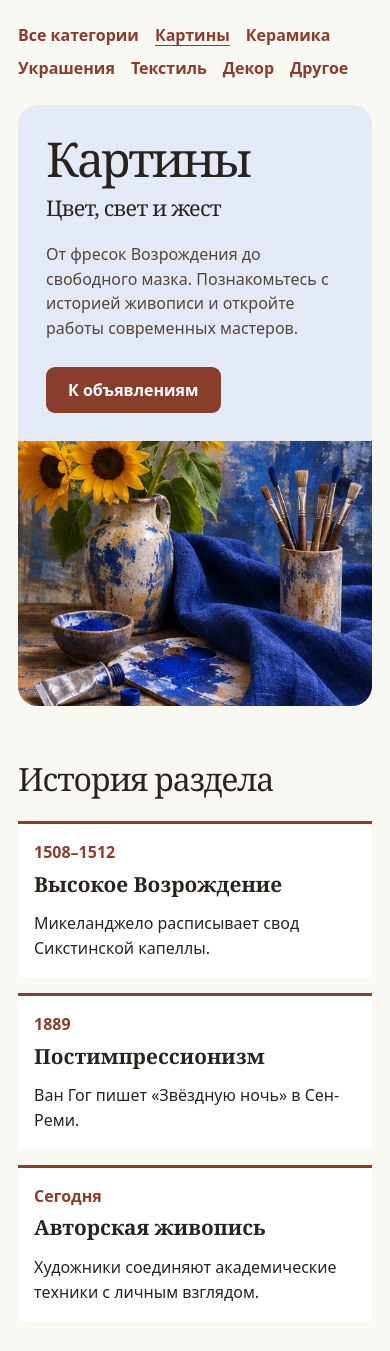
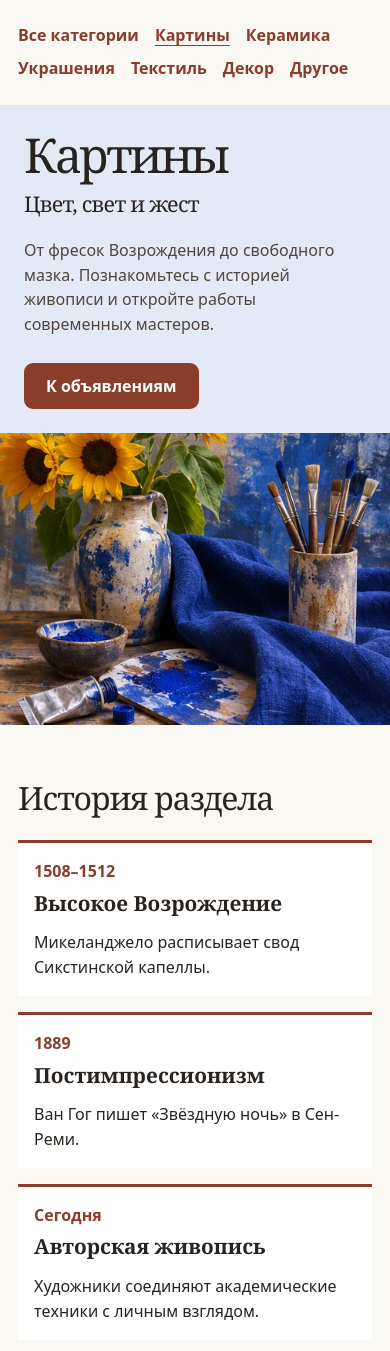
Before and after one commit to Aram9622/handmade-world, a Laravel app: page /?category=paintings in a window 390 px wide. Shown: the part 72-1423 px from the top of the page. Run offline with Laravel 12, Linux system fonts and the light colour scheme; data that the repository does not hold is empty.

Commit message:
Extend full-width covers to catalog categories

```diff
--- a/public/market.css
+++ b/public/market.css
@@ -187,17 +187,19 @@ small{font-weight:400;color:var(--muted);font-size:.88rem}
  to{opacity:1}
 }
 
-.home-cover{
+.full-cover{
  margin-top:0;
  border-radius:0;
  grid-template-columns:repeat(2,minmax(0,1fr));
- min-height:max(520px,calc(100svh - 77px));
 }
-.home-cover .hero-copy{padding:clamp(32px,7vw,144px)}
-.home-cover h1{text-wrap:balance}
+.home-cover{min-height:max(520px,calc(100svh - 77px))}
+.category-intro{display:flex;flex-direction:column;min-height:calc(100svh - 77px)}
+.category-cover{flex:1;min-height:520px}
+.full-cover .hero-copy{padding:clamp(32px,7vw,144px)}
+.full-cover h1{text-wrap:balance}
 html[lang="hy"] .home-cover h1{font-size:clamp(2.5rem,5.4vw,6rem)}
-.home-cover-art{position:relative}
-.home-cover-art .editorial-image{
+.cover-art{position:relative}
+.cover-art .editorial-image{
  position:absolute;
  inset:0;
  width:100%;
@@ -206,10 +208,11 @@ html[lang="hy"] .home-cover h1{font-size:clamp(2.5rem,5.4vw,6rem)}
  max-height:none;
 }
 @media(max-width:760px){
- .home-cover{grid-template-columns:1fr;min-height:0}
- .home-cover-art{aspect-ratio:4/3}
- .home-cover .hero-copy{padding:clamp(24px,6vw,48px)}
- .home-cover h1{overflow-wrap:anywhere}
+ .full-cover{grid-template-columns:1fr;min-height:0}
+ .category-intro{min-height:0}
+ .cover-art{aspect-ratio:4/3}
+ .full-cover .hero-copy{padding:clamp(24px,6vw,48px)}
+ .full-cover h1{overflow-wrap:anywhere}
 }
 
 
--- a/resources/views/catalog.blade.php
+++ b/resources/views/catalog.blade.php
@@ -23,9 +23,13 @@
     @endif
 @endpush
 
-@if($showEditorial && !$categoryName)
+@if($showEditorial)
     @section('cover')
-        @include('home-cover')
+        @if($categoryName)
+            @include('category-cover', ['story' => $editorial[$category]])
+        @else
+            @include('home-cover')
+        @endif
     @endsection
 @endif
 
--- /dev/null
+++ b/resources/views/category-cover.blade.php
@@ -0,0 +1,21 @@
+<div class="category-intro">
+    <div class="wrap">
+        <nav class="category-nav" aria-label="{{ __('Категории каталога') }}">
+            <a class="text-link" href="{{ route('catalog') }}">{{ __('Все категории') }}</a>
+            @foreach(\App\Models\Listing::CATEGORIES as $key => $label)
+                <a class="text-link" href="{{ route('catalog', ['category' => $key]) }}" @if($key === $category) aria-current="page" @endif>{{ __($label) }}</a>
+            @endforeach
+        </nav>
+    </div>
+    <section class="hero editorial-hero full-cover category-cover editorial-{{ $category }}">
+        <div class="hero-copy">
+            <h1>{{ $categoryName }}</h1>
+            <h2>{{ __($story['heading']) }}</h2>
+            <p>{{ __($story['intro']) }}</p>
+            <a class="button" href="#catalog">{{ __('К объявлениям') }}</a>
+        </div>
+        <div class="cover-art">
+            <img class="editorial-image" src="{{ asset('images/editorial/'.$category.'.webp') }}" alt="{{ __($story['alt']) }}" fetchpriority="high">
+        </div>
+    </section>
+</div>
--- a/resources/views/category-editorial.blade.php
+++ b/resources/views/category-editorial.blade.php
@@ -1,18 +1,3 @@
-<nav class="category-nav" aria-label="{{ __('Категории каталога') }}">
-    <a class="text-link" href="{{ route('catalog') }}">{{ __('Все категории') }}</a>
-    @foreach(\App\Models\Listing::CATEGORIES as $key => $label)
-        <a class="text-link" href="{{ route('catalog', ['category' => $key]) }}" @if($key === $category) aria-current="page" @endif>{{ __($label) }}</a>
-    @endforeach
-</nav>
-<section class="hero editorial-hero editorial-{{ $category }}">
-    <div class="hero-copy">
-        <h1>{{ $categoryName }}</h1>
-        <h2>{{ __($story['heading']) }}</h2>
-        <p>{{ __($story['intro']) }}</p>
-        <a class="button" href="#catalog">{{ __('К объявлениям') }}</a>
-    </div>
-    <img class="editorial-image" src="{{ asset('images/editorial/'.$category.'.webp') }}" alt="{{ __($story['alt']) }}" fetchpriority="high">
-</section>
 <section class="editorial-history" aria-labelledby="history-heading">
     <h2 id="history-heading">{{ __('История раздела') }}</h2>
     <ol class="timeline">
--- a/resources/views/home-cover.blade.php
+++ b/resources/views/home-cover.blade.php
@@ -1,10 +1,10 @@
-<section class="hero editorial-hero home-cover">
+<section class="hero editorial-hero full-cover home-cover">
     <div class="hero-copy">
         <h1>{{ __('Сделано') }} <em>{{ __('руками.') }}</em></h1>
         <p>{{ __('Картины, керамика и вещи для дома от независимых мастеров.') }}</p>
         <a class="button" href="#catalog-results">{{ __('Смотреть новинки') }}</a>
     </div>
-    <div class="home-cover-art">
+    <div class="cover-art">
         <img class="editorial-image" src="{{ asset('images/editorial/home.webp') }}" alt="{{ __('Коллаж с руками мастера, работающего с глиной') }}" fetchpriority="high">
     </div>
 </section>
```
